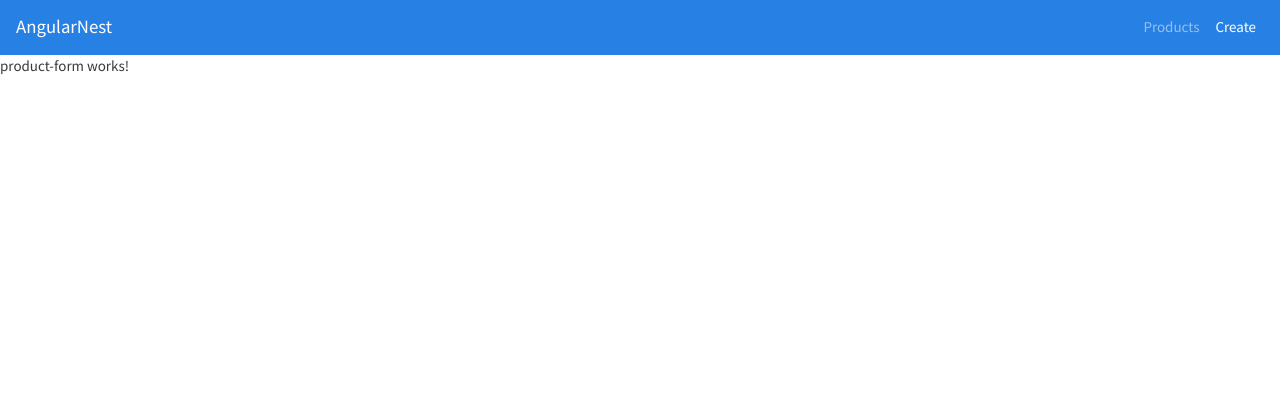
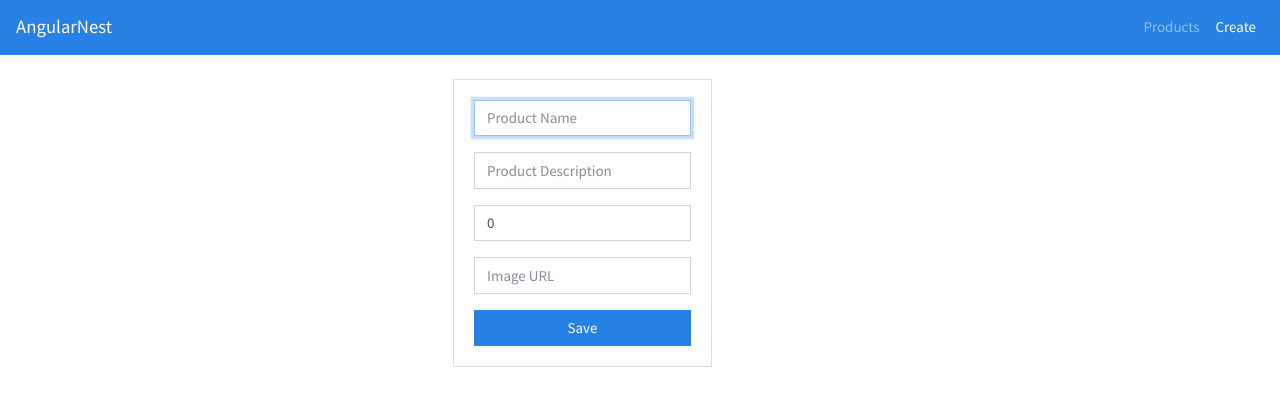
Before and after one commit to agusting19/Angular-products-client, an Angular app: page /product/create in a window 1280 px wide. Shown: the top 406 px of the page. Built offline with nearby package versions, Linux system fonts and the light colour scheme.

Commit message:
created product-form

```diff
--- a/src/app/app.component.html
+++ b/src/app/app.component.html
@@ -1,3 +1,5 @@
 <app-navbar></app-navbar>
 
-<router-outlet></router-outlet>
+<div class="container p-4">
+  <router-outlet></router-outlet>
+</div>
--- a/src/app/components/product-form/product-form.component.html
+++ b/src/app/components/product-form/product-form.component.html
@@ -1 +1,46 @@
-<p>product-form works!</p>
+<div class="row">
+  <div class="col-sm4 offset-md-4">
+    <div class="card card-body">
+      <form (submit)="submitProduct()">
+        <div class="form-group">
+          <input
+            type="text"
+            name="name"
+            [(ngModel)]="product.name"
+            class="form-control"
+            placeholder="Product Name"
+            autofocus
+          />
+        </div>
+        <div class="form-group">
+          <input
+            type="text"
+            name="description"
+            [(ngModel)]="product.description"
+            class="form-control"
+            placeholder="Product Description"
+          />
+        </div>
+        <div class="form-group">
+          <input
+            type="text"
+            name="price"
+            [(ngModel)]="product.price"
+            class="form-control"
+            placeholder="Product Price"
+          />
+        </div>
+        <div class="form-group">
+          <input
+            type="text"
+            name="imageURL"
+            [(ngModel)]="product.imageURL"
+            class="form-control"
+            placeholder="Image URL"
+          />
+        </div>
+        <button class="btn btn-primary btn-block">Save</button>
+      </form>
+    </div>
+  </div>
+</div>
--- a/src/app/components/product-form/product-form.component.ts
+++ b/src/app/components/product-form/product-form.component.ts
@@ -1,10 +1,32 @@
-import { Component } from '@angular/core';
+import { Component, OnInit } from '@angular/core';
+import { Router } from '@angular/router';
+import { Product } from 'src/app/interfaces/Product';
+import { ProductService } from 'src/app/services/product.service';
 
 @Component({
   selector: 'app-product-form',
   templateUrl: './product-form.component.html',
-  styleUrls: ['./product-form.component.scss']
+  styleUrls: ['./product-form.component.scss'],
 })
-export class ProductFormComponent {
+export class ProductFormComponent implements OnInit {
+  product: Product = {
+    name: '',
+    description: '',
+    price: 0,
+    imageURL: '',
+  };
 
+  constructor(private productService: ProductService, private router: Router) {}
+
+  ngOnInit(): void {}
+
+  submitProduct() {
+    this.productService.createProduct(this.product).subscribe(
+      (res) => {
+        console.log(res);
+        this.router.navigate(['/products']);
+      },
+      (error) => console.log(error)
+    );
+  }
 }
```
Also changed, not shown: src/app/app.module.ts (+6 -7 lines).
